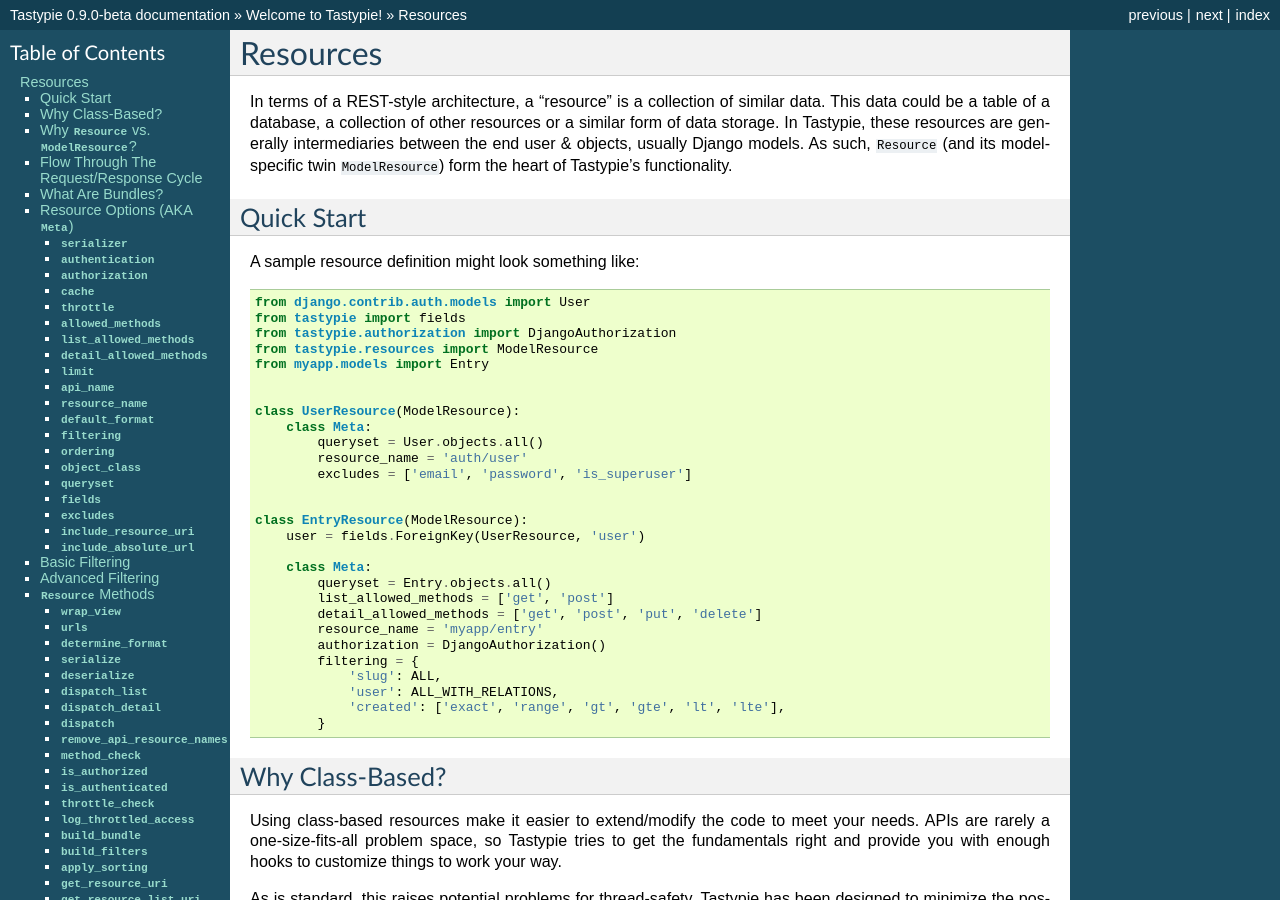
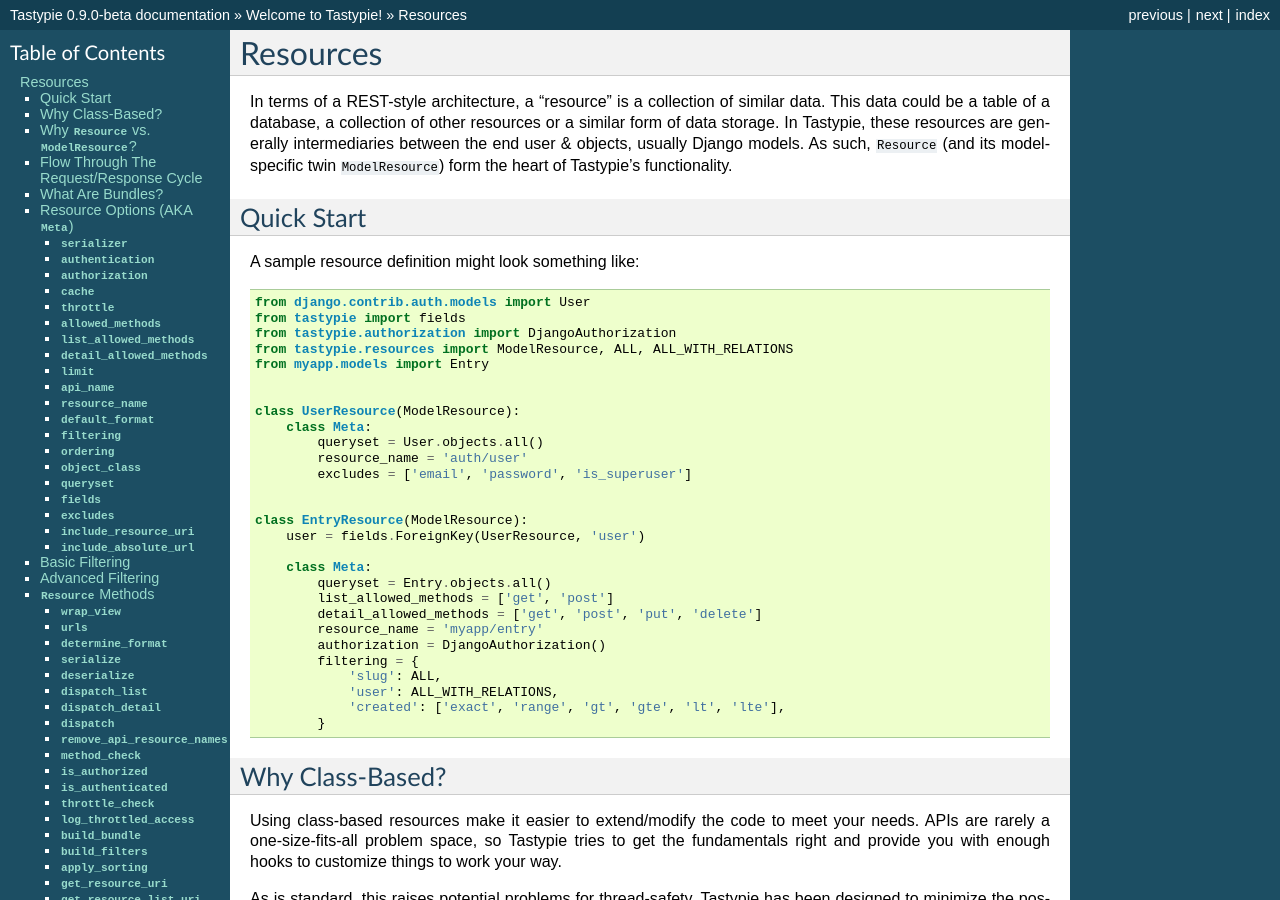
Before and after one commit to django-tastypie/django-tastypie, a Sphinx documentation site: the page built from docs/resources.rst, in a window 1280 px wide and 900 px high. Built offline with Sphinx 7.4.7, drawn with Linux system fonts in a browser that asks for light colours; pages that are not in the unit, such as notebooks, are missing from menus.

Commit message:
Missed the import of the constants in the resource docs. Thanks to dguaraglia for the original patch!

```diff
--- a/docs/resources.rst
+++ b/docs/resources.rst
@@ -20,7 +20,7 @@
     from django.contrib.auth.models import User
     from tastypie import fields
     from tastypie.authorization import DjangoAuthorization
-    from tastypie.resources import ModelResource
+    from tastypie.resources import ModelResource, ALL, ALL_WITH_RELATIONS
     from myapp.models import Entry
 
 
```
